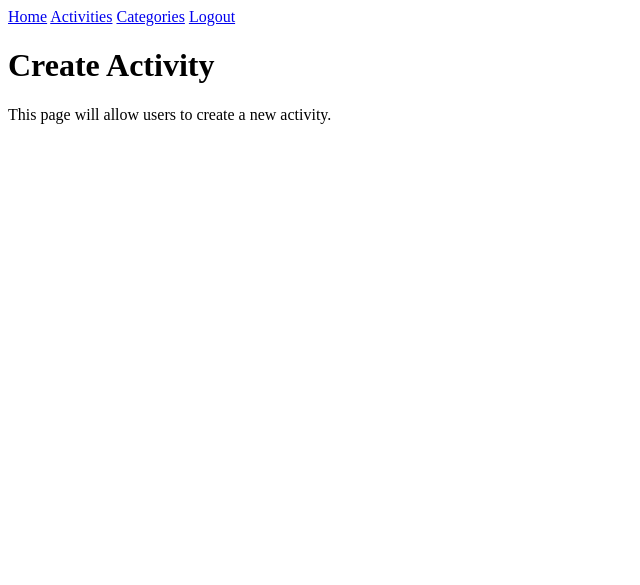
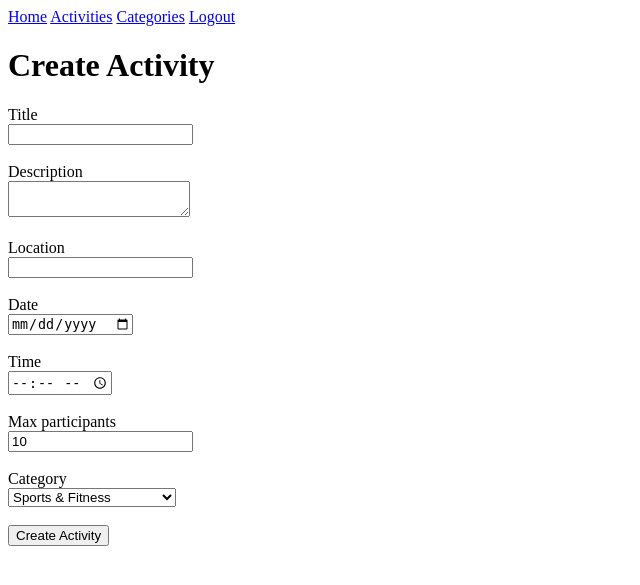
Before and after one commit to Lars511/DDWT_final_project, a Flask app: page /activities/create in a window 1280 px wide. Shown: the top 585 px of the page, without its empty margins (0-640 px from the left). Run offline with Flask 3, Linux system fonts and the light colour scheme; a user stored in the database is signed in.

Commit message:
added add/edit/delete functionality, also added dropdown menu dor categories, and added categories to the database

```diff
--- a/app/routes.py
+++ b/app/routes.py
@@ -1,91 +1,157 @@
 """
 Setting up the routes for the html pages
-Needs:
-- Login
-- home
-- registering new user
-- adding activities
-- deleting activities
-- logout
-- joining activities
 """
 
 from flask import render_template, flash, redirect, request, url_for
 from flask_login import current_user, login_user, logout_user, login_required
 from app import db, app
 from app.forms import LoginForm, SignUpForm
-from app.models import Users
+from app.models import Users, Activity, Category
 import sqlalchemy as sa
 from urllib.parse import urlsplit
-from app.models import Activity
+from datetime import date, time
 
+
+# HOME
 @app.route('/', methods=['GET'])
 @app.route('/index')
 @login_required
 def index():
     return render_template('index.html')
 
-@app.route("/login", methods=["POST", "GET"])
+
+# LOGIN
+@app.route("/login", methods=["GET", "POST"])
 def login():
     if current_user.is_authenticated:
         return redirect(url_for('index'))
+
     form = LoginForm()
     if form.validate_on_submit():
-        user = db.session.scalar(sa.select(Users).where(Users.username ==
-        form.username.data))
+        user = db.session.scalar(
+            sa.select(Users).where(Users.username == form.username.data)
+        )
         if user is None or not user.check_password(form.password.data):
             flash('Invalid username or password')
             return redirect(url_for('login'))
+
         login_user(user, remember=form.remember_me.data)
+
         next_page = request.args.get('next')
-        # Make sure the user is redirected if the link is not valid or authorised
         if not next_page or urlsplit(next_page).netloc != '':
             next_page = url_for('index')
         return redirect(next_page)
+
     return render_template('login.html', title='Sign In', form=form)
 
-#logout
+
+# LOGOUT
 @app.route('/logout')
+@login_required
 def logout():
     logout_user()
-    return redirect(url_for('index'))
+    return redirect(url_for('login'))
 
+
+# REGISTER
 @app.route('/register', methods=['GET', 'POST'])
 def register():
     if current_user.is_authenticated:
         return redirect(url_for('index'))
+
     form = SignUpForm()
     if form.validate_on_submit():
         user = Users(username=form.username.data)
         user.set_password(form.password.data)
         db.session.add(user)
         db.session.commit()
-        flash('Sign up succesful! You can now log in!')
+        flash('Sign up successful! You can now log in.')
         return redirect(url_for('login'))
+
     return render_template('register.html', title='Register', form=form)
 
 
+# READ ACTIVITIES
 @app.route("/activities")
 @login_required
 def activities():
     activities = Activity.query.all()
     return render_template("activities.html", activities=activities)
 
-@app.route("/activities/create")
+
+@app.route("/activities/create", methods=["GET", "POST"])
 @login_required
 def create_activity():
-    return render_template("create_activity.html")
+    categories = Category.query.all()
+
+    if request.method == "POST":
+        activity = Activity(
+            title=request.form["title"],
+            description=request.form["description"],
+            location=request.form["location"],
+            activity_date=date.fromisoformat(request.form["activity_date"]),
+            activity_time=time.fromisoformat(request.form["activity_time"]),
+            max_participants=int(request.form["max_participants"]),
+            category_id=int(request.form["category_id"]),
+            creator_id = current_user.id
+        )
+        db.session.add(activity)
+        db.session.commit()
+        flash("Activity created successfully!")
+        return redirect(url_for("activities"))
+
+    return render_template(
+        "create_activity.html",
+        categories=categories
+    )
+
+# EDIT ACTIVITY (GET + POST)
+@app.route("/activities/<int:id>/edit", methods=["GET", "POST"])
+@login_required
+def edit_activity(id):
+    activity = Activity.query.get_or_404(id)
+    categories = Category.query.all()
+
+    if request.method == "POST":
+        activity.title = request.form["title"]
+        activity.description = request.form["description"]
+        activity.location = request.form["location"]
+        activity.activity_date = date.fromisoformat(request.form["activity_date"])
+        activity.activity_time = time.fromisoformat(request.form["activity_time"])
+        activity.max_participants = int(request.form["max_participants"])
+        activity.category_id = int(request.form["category_id"])
+
+        db.session.commit()
+        flash("Activity updated successfully!")
+        return redirect(url_for("activities"))
+
+    return render_template(
+        "edit_activity.html",
+        activity=activity,
+        categories=categories
+    )
 
 
+
+# DELETE ACTIVITY
+@app.route("/activities/<int:id>/delete", methods=["POST"])
+@login_required
+def delete_activity(id):
+    activity = Activity.query.get_or_404(id)
+    db.session.delete(activity)
+    db.session.commit()
+    flash("Activity deleted.")
+    return redirect(url_for("activities"))
+
+
+# CATEGORIES
 @app.route("/categories")
 @login_required
 def categories():
     return render_template("categories.html")
 
 
+# ERROR
 @app.route("/error")
 def error():
     return render_template("error.html")
-
-if __name__ == '__main__':
-    app.run(debug=True)
--- a/app/templates/create_activity.html
+++ b/app/templates/create_activity.html
@@ -1,10 +1,39 @@
 {% extends "base.html" %}
+{% block content %}
 
-{% block content %}
 <h1>Create Activity</h1>
-<p>
-    This page will allow users to create a new activity.
-</p>
 
-<!-- create activity form -->
+<form method="POST">
+
+    <label>Title</label><br>
+    <input type="text" name="title" required><br><br>
+
+    <label>Description</label><br>
+    <textarea name="description"></textarea><br><br>
+
+    <label>Location</label><br>
+    <input type="text" name="location" required><br><br>
+
+    <label>Date</label><br>
+    <input type="date" name="activity_date" required><br><br>
+
+    <label>Time</label><br>
+    <input type="time" name="activity_time" required><br><br>
+
+    <label>Max participants</label><br>
+    <input type="number" name="max_participants" value="10" min="1"><br><br>
+
+    <label>Category</label><br>
+    <select name="category_id" required>
+        {% for category in categories %}
+            <option value="{{ category.id }}">
+                {{ category.name }}
+            </option>
+        {% endfor %}
+    </select><br><br>
+
+    <button type="submit">Create Activity</button>
+
+</form>
+
 {% endblock %}
```
Also changed, not shown: app/templates/activities.html (+17 -9 lines), app/templates/edit_activity.html (added, +43 -0 lines), app/instance/activities.db.
